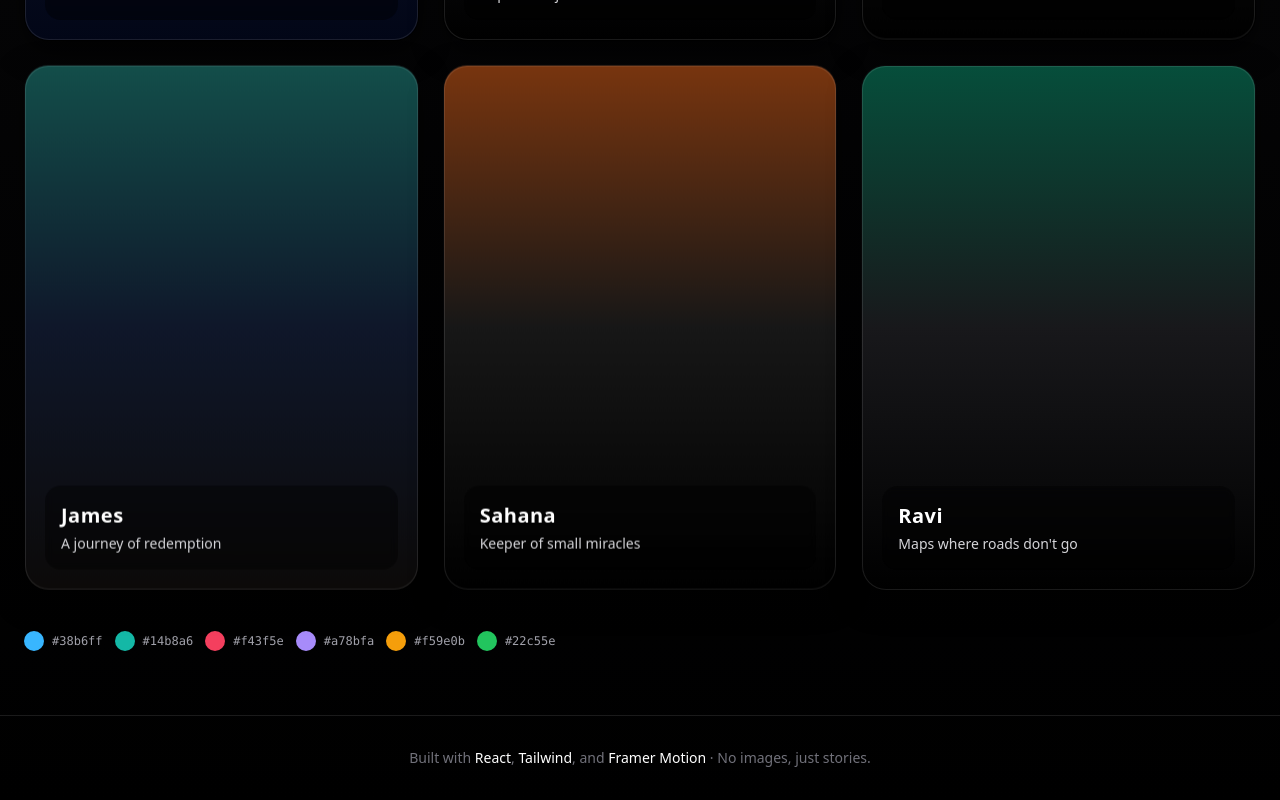
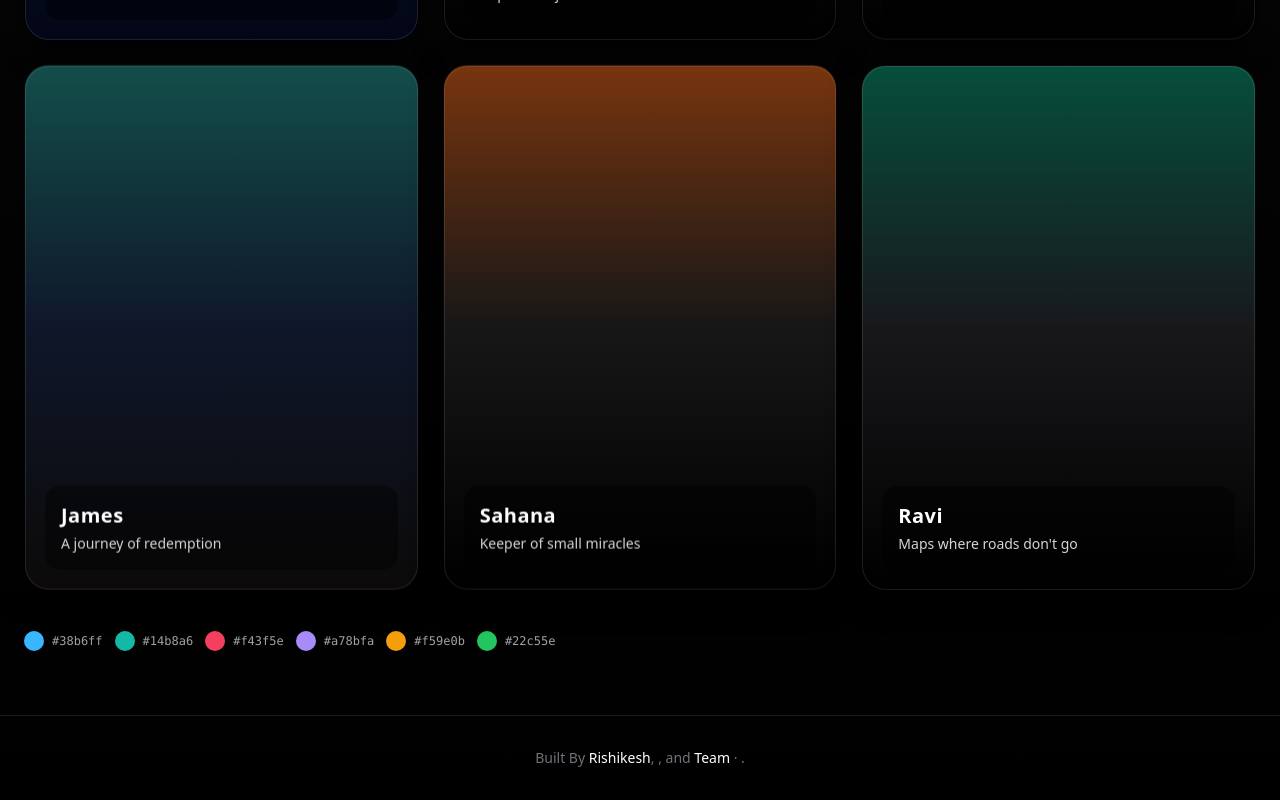
Before and after one commit to neverworking/ko, a Next.js app: page / in a window 1280 px wide. Shown: the part 674-1474 px from the top of the page. Built offline with nearby package versions, Linux system fonts and the light colour scheme.

Commit message:
Update StoryHub.jsx

```diff
--- a/components/StoryHub.jsx
+++ b/components/StoryHub.jsx
@@ -462,8 +462,8 @@ export default function StoryHub() {
 
       {/* Footer */}
       <footer className="border-t border-white/10 py-8 text-center text-sm text-zinc-500">
-        Built with <span className="text-white">React</span>, <span className="text-white">Tailwind</span>, and{" "}
-        <span className="text-white">Framer Motion</span> · No images, just stories.
+        Built By <span className="text-white">Rishikesh</span>, <span className="text-white"></span>, and{" "}
+        <span className="text-white">Team</span> · .
       </footer>
     </div>
   );
```
